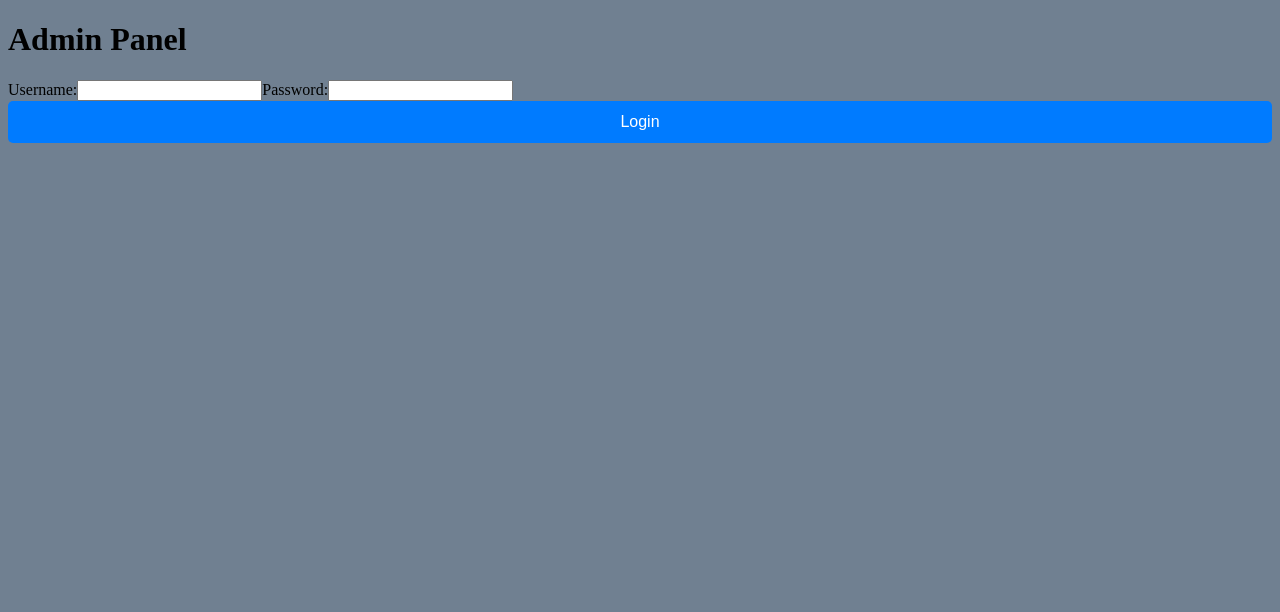
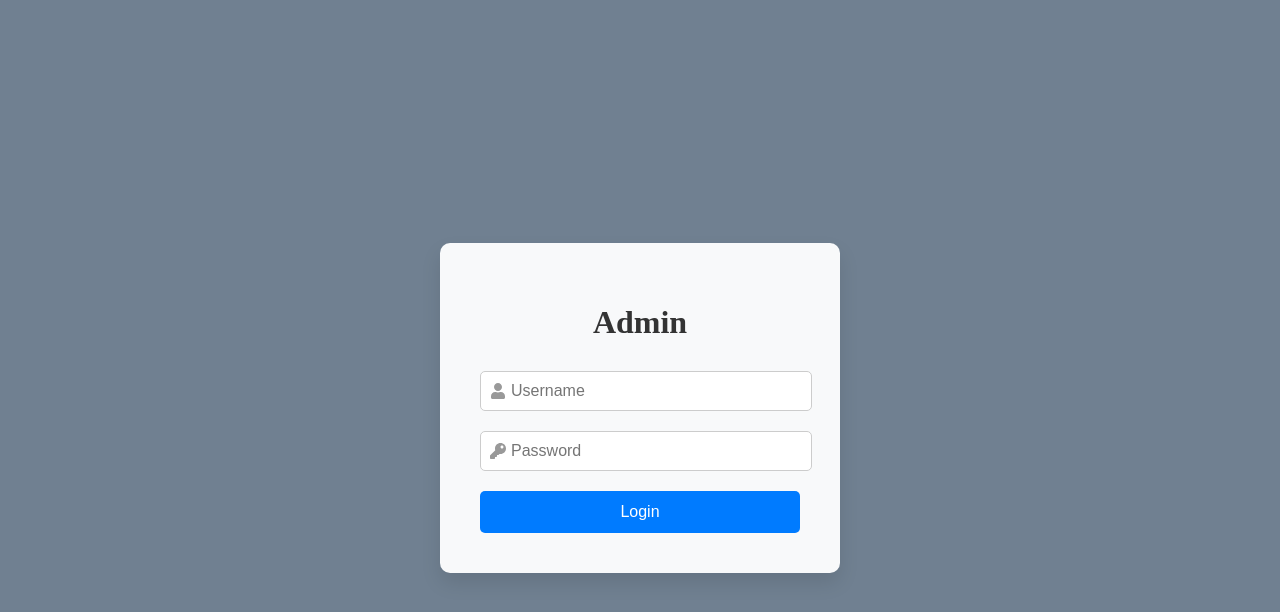
Before and after one commit to MfidiV/Admin-portal, a React (Vite) app in the folder admin-portal/: page / in a window 1280 px wide. Shown: the top 612 px of the page. Built offline with nearby package versions, Linux system fonts and the light colour scheme.

Commit message:
Included react icons on input fields and styled the form

```diff
--- a/admin-portal/src/Components/Login.jsx
+++ b/admin-portal/src/Components/Login.jsx
@@ -1,19 +1,46 @@
 import React, { useState } from 'react';
+import '../App.css'
+import { FaUser, FaKey } from 'react-icons/fa'; // Import user and key icons
 
 function Login() {
   const [username, setUsername] = useState('');
   const [password, setPassword] = useState('');
+  const [usernameFocused, setUsernameFocused] = useState(false);
+  const [passwordFocused, setPasswordFocused] = useState(false);
+
 
   return (
-    <div className="Login">
-      <h1>Admin Panel</h1>
-      <form>
-        <label>Username:</label>
-        <input type="text" value={username} onChange={(e) => setUsername(e.target.value)} required />
-        <label>Password:</label>
-        <input type="password" value={password} onChange={(e) => setPassword(e.target.value)} required />
-        <button type="submit">Login</button>
-      </form>
+    <div className="login-container">
+      <div className="login-form">
+        <h1>Admin</h1>
+        <form>
+          <div className="input-container">
+            <FaUser className="icon" />
+            <input
+                type="text"
+                placeholder={usernameFocused ? '' : 'Username'}
+                value={username}
+                onChange={(e) => setUsername(e.target.value)}
+                onFocus={() => setUsernameFocused(true)}
+                onBlur={() => setUsernameFocused(false)}
+                required
+              />
+          </div>
+          <div className="input-container">
+            <FaKey className="icon" />
+            <input
+                type="password"
+                placeholder={passwordFocused ? '' : 'Password'}
+                value={password}
+                onChange={(e) => setPassword(e.target.value)}
+                onFocus={() => setPasswordFocused(true)}
+                onBlur={() => setPasswordFocused(false)}
+                required
+              />
+          </div>
+          <button type="submit">Login</button>
+        </form>
+      </div>
     </div>
   );
 }
--- /dev/null
+++ b/package.json
@@ -0,0 +1,5 @@
+{
+  "dependencies": {
+    "react-icons": "^5.0.1"
+  }
+}
```
Also changed, not shown: 1 other file (tests, documents, lock files or other folders).
